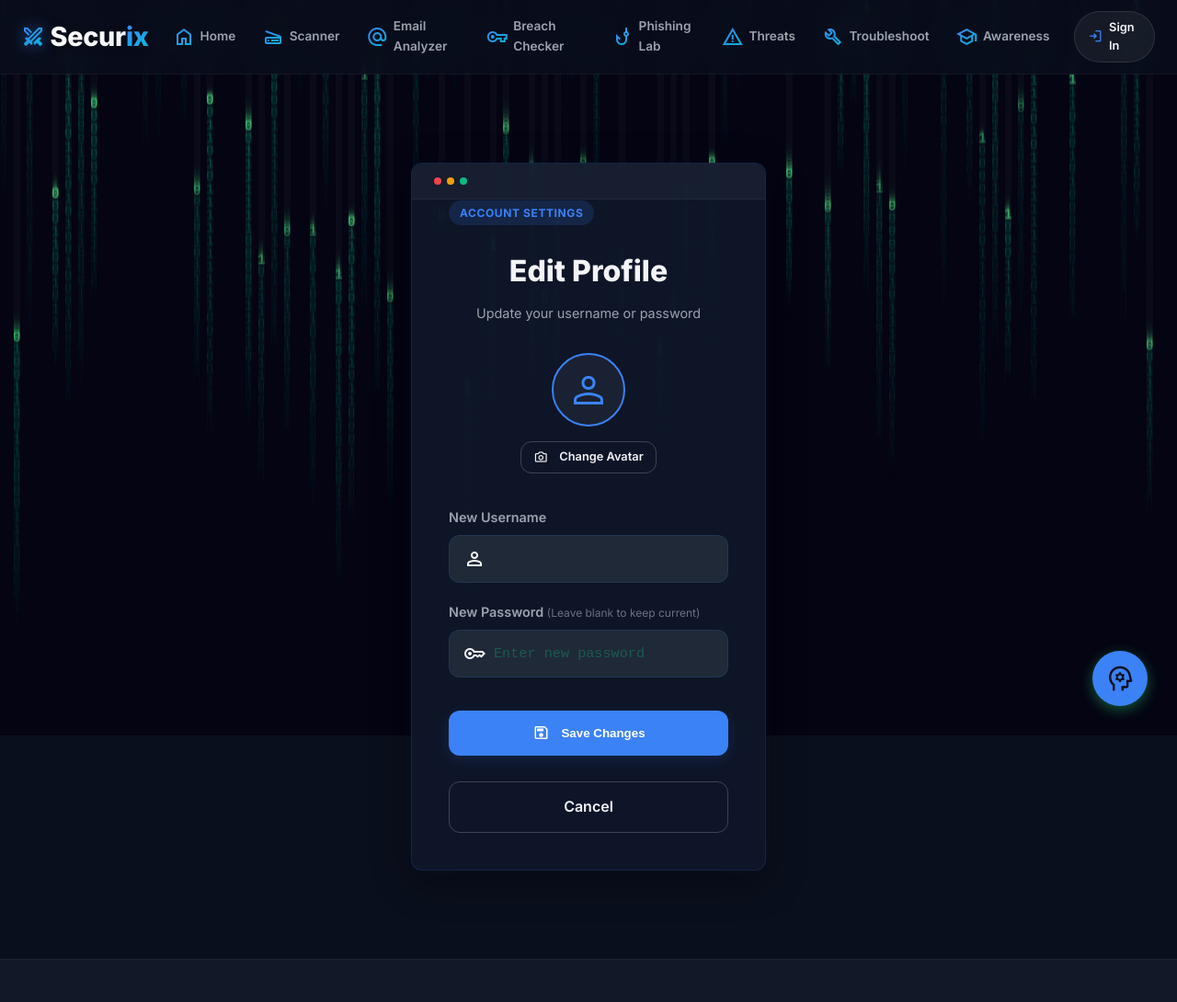
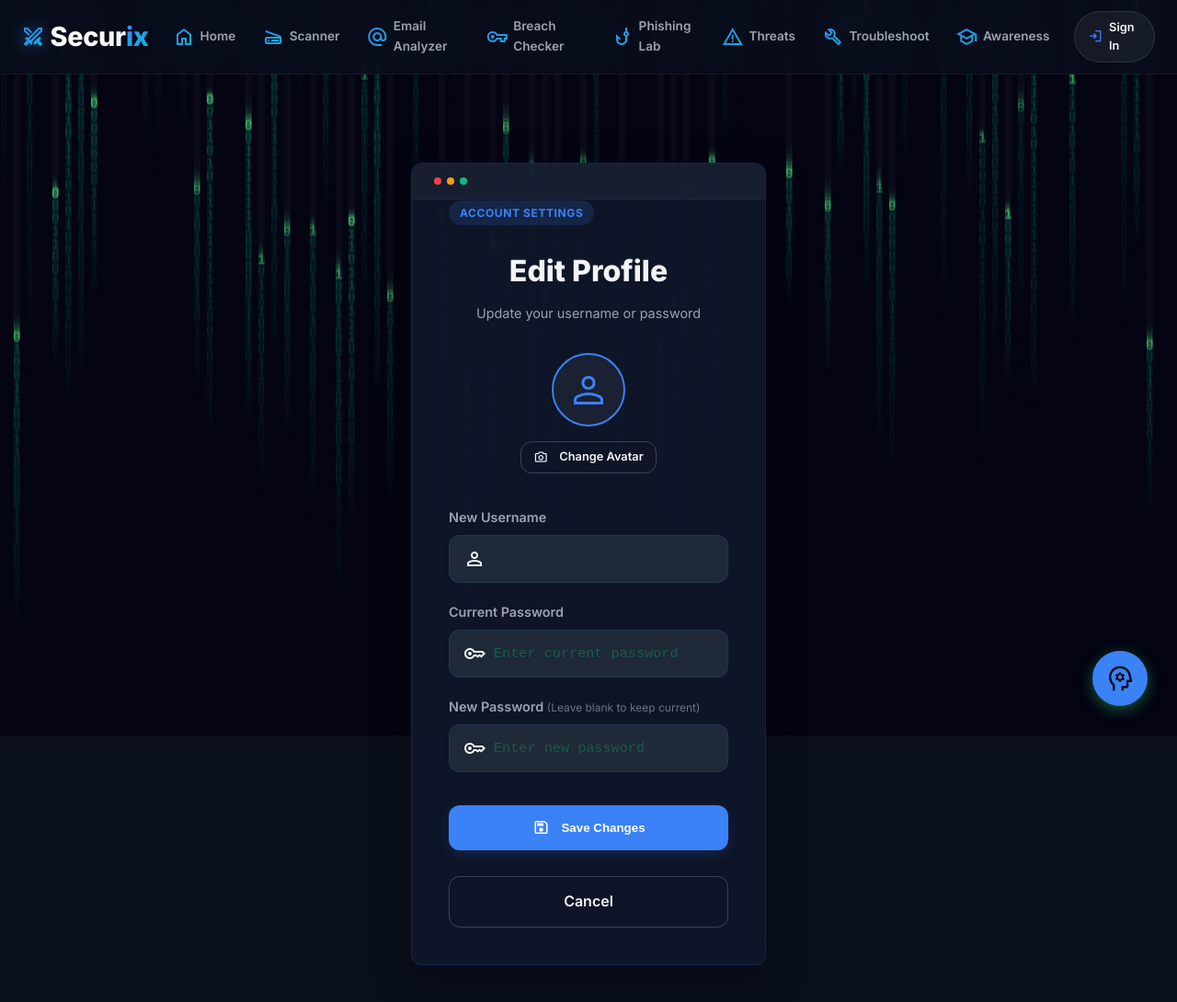
Before and after one commit to Billy3661/cyber_defense_system, a Flask app: template templates/edit_profile.html in a window 1280 px wide. Shown: the top 1090 px of the page at 92% size. Run offline with Flask 3, Linux system fonts and the light colour scheme; the template is opened without the code that fills it, so the values that code supplies are empty.

Commit message:
Round 1: Fix bugs — double init_db, DKIM logic, user_id dead code, add current password verification

```diff
--- a/app.py
+++ b/app.py
@@ -239,7 +239,7 @@ def parse_email_headers(raw_headers: str) -> dict:
         spf_status = "neutral"
 
     dkim_text = (extracted["dkim_signature"] + " " + extracted["authentication_results"]).lower()
-    if "dkim=pass" in dkim_text or "dkim pass" in dkim_text or "pass (ok)" in dkim_text or (extracted["dkim_signature"] and "dkim=fail" not in dkim_text):
+    if "dkim=pass" in dkim_text or "dkim pass" in dkim_text or "pass (ok)" in dkim_text:
         dkim_status = "pass"
     elif "dkim=fail" in dkim_text or "dkim fail" in dkim_text:
         dkim_status = "fail"
@@ -494,9 +494,6 @@ MOCK_INBOX_EMAILS = [
     }
 ]
 
-# Initialize database
-database.init_db()
-
 app = Flask(__name__)
 # SECRET_KEY from env is required for secure sessions on Render.
 # A hardcoded fallback is used only for local development.
@@ -1208,10 +1205,10 @@ def edit_profile():
     if request.method == "POST":
         new_username = request.form.get("username")
         new_password = request.form.get("password")
+        current_password = request.form.get("current_password", "")
         profile_img = request.files.get("profile_image")
 
         user_id = session.get("user_id")
-
         image_filename = None
         if profile_img and profile_img.filename:
             from werkzeug.utils import secure_filename
@@ -1229,12 +1226,18 @@ def edit_profile():
             flash("Username cannot be empty.", "error")
             return redirect(url_for("edit_profile"))
 
-        # Update username in database (Assuming update functionality)
+        # Update username in database
         user_id = session.get("user_id")
         try:
-            # Quick sqlite update
             database.execute_query("UPDATE users SET username = ? WHERE id = ?", (new_username, user_id))
             if new_password:
+                if not current_password:
+                    flash("Current password is required to set a new password.", "error")
+                    return redirect(url_for("edit_profile"))
+                user = database.get_user_by_username(session.get("username", ""))
+                if not user or not check_password_hash(user["password_hash"], current_password):
+                    flash("Current password is incorrect.", "error")
+                    return redirect(url_for("edit_profile"))
                 hashed_pwd = generate_password_hash(new_password)
                 database.execute_query("UPDATE users SET password_hash = ? WHERE id = ?", (hashed_pwd, user_id))
 
--- a/templates/edit_profile.html
+++ b/templates/edit_profile.html
@@ -44,6 +44,14 @@
             </div>
 
             <div style="display: flex; flex-direction: column; gap: 0.5rem;">
+                <label for="current_password" style="font-weight: 600; font-size: 0.9rem; color: var(--text-secondary);">Current Password</label>
+                <div class="scanner-input-wrap">
+                    <span class="scanner-prefix material-symbols-outlined" style="left: 1rem;">key</span>
+                    <input type="password" id="current_password" name="current_password" class="scanner-main-input" placeholder="Enter current password" style="padding-left: 3rem;" />
+                </div>
+            </div>
+
+            <div style="display: flex; flex-direction: column; gap: 0.5rem;">
                 <label for="password" style="font-weight: 600; font-size: 0.9rem; color: var(--text-secondary);">New Password <span style="font-size:0.75rem; font-weight:normal; color:var(--text-muted);">(Leave blank to keep current)</span></label>
                 <div class="scanner-input-wrap">
                     <span class="scanner-prefix material-symbols-outlined" style="left: 1rem;">key</span>
```
Also changed, not shown: CHANGES.md (+9 -0 lines).
